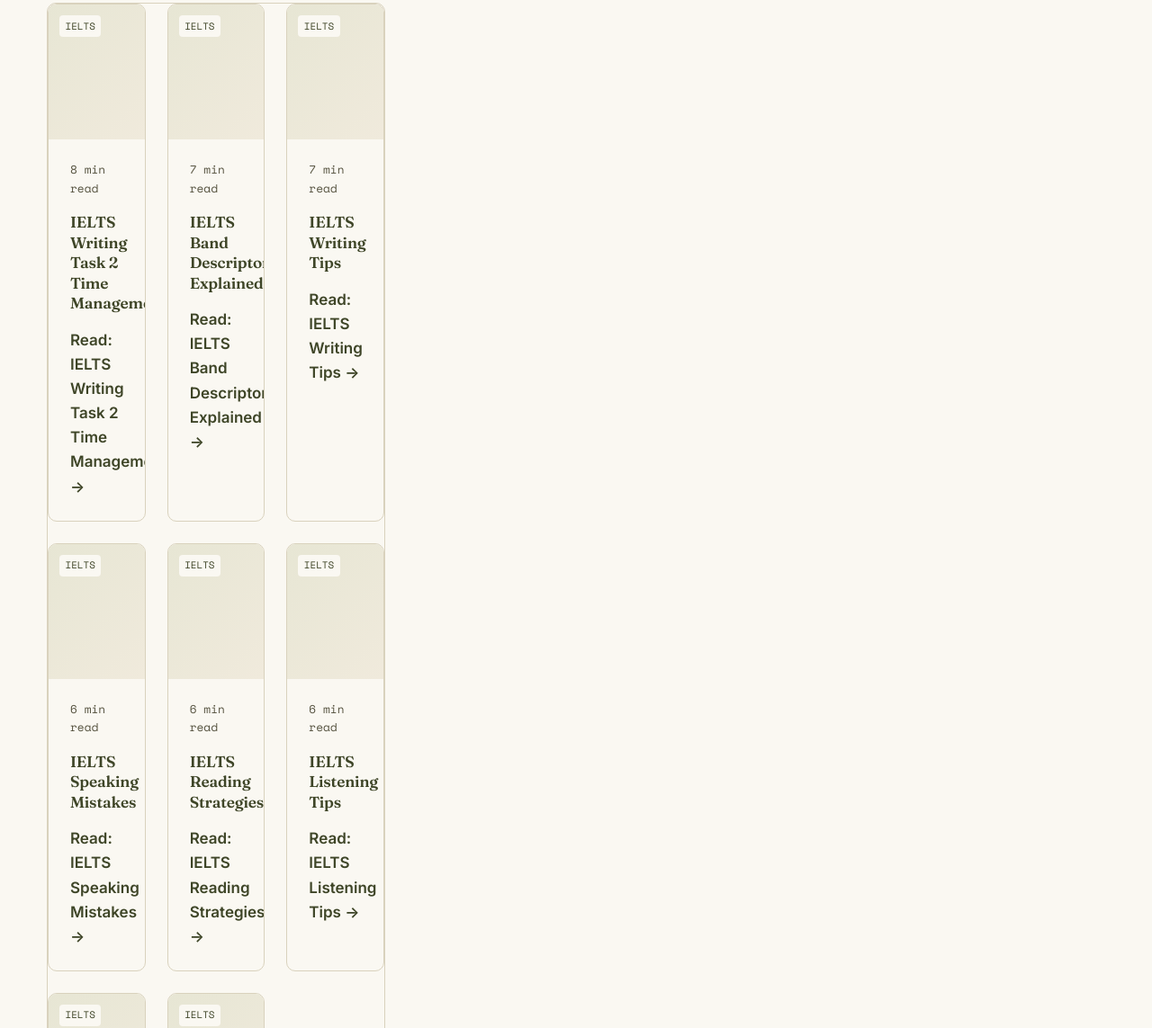
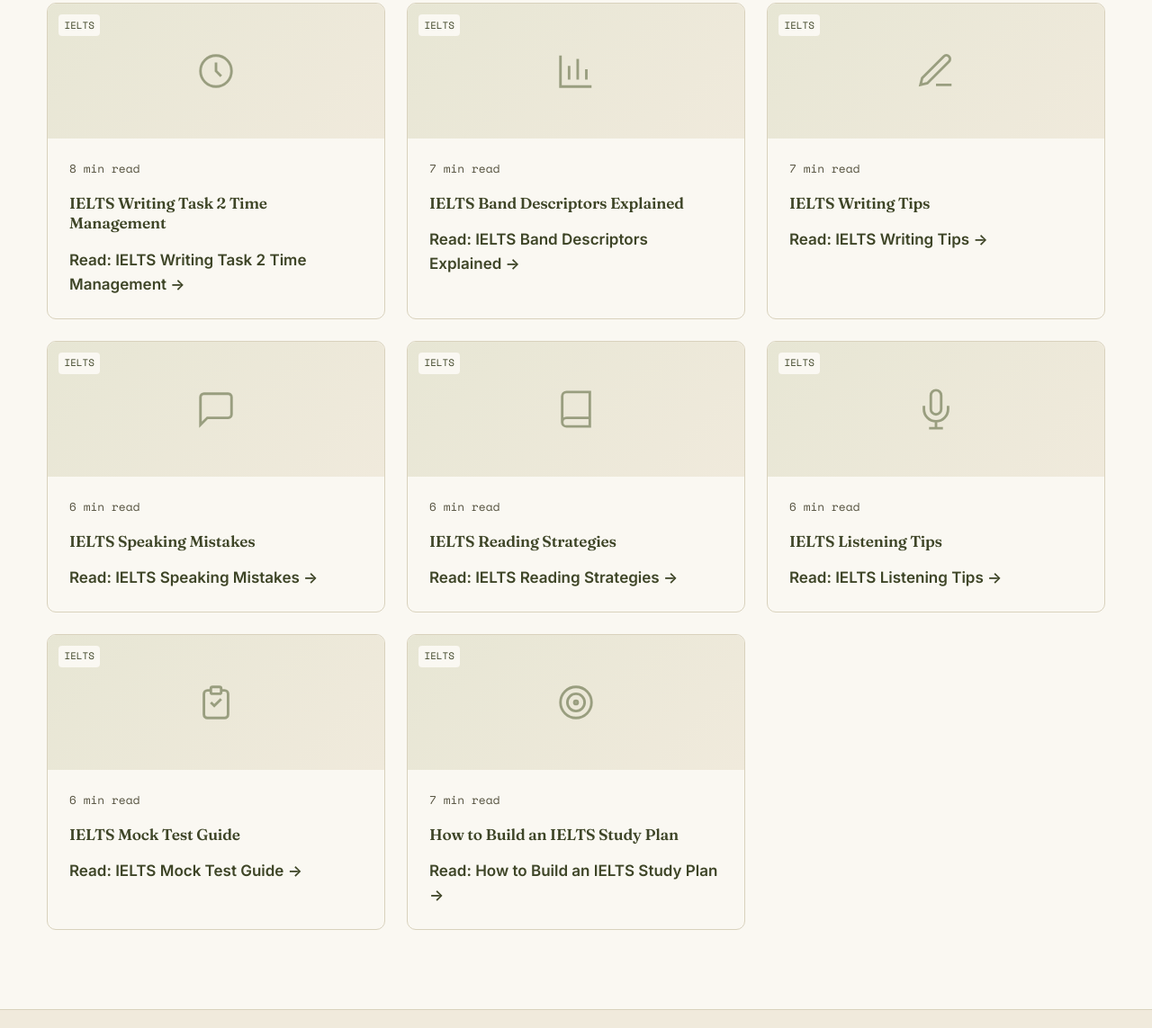
Before and after one commit to bakhtawardurranii-cmd/Eng5, a plain HTML site: page blog.html in a window 1280 px wide. Shown: the part 1657-2800 px from the top of the page at 90% size. Drawn offline with nearby package versions, Linux system fonts and the light colour scheme.

Commit message:
Add files via upload

```diff
--- a/blog.html
+++ b/blog.html
@@ -93,12 +93,12 @@
           <span class="count">Speaking, writing &amp; vocabulary</span>
         </div>
         <div class="blog-grid">
-          <article class="blog-card"><div class="thumb"><span class="cluster-tag">English</span></div><div class="body"><span class="meta">6 min read</span><h3>7 Common English Speaking Mistakes Pakistanis Make</h3><a class="link" href="common-english-speaking-mistakes.html" style="font-weight:600;color:var(--moss-deep);">Read: 7 Common English Speaking Mistakes Pakistanis Make →</a></div></article>
-          <article class="blog-card"><div class="thumb"><span class="cluster-tag">English</span></div><div class="body"><span class="meta">5 min read</span><h3>A Simple Daily English Practice Routine</h3><a class="link" href="daily-english-practice.html" style="font-weight:600;color:var(--moss-deep);">Read: A Simple Daily English Practice Routine →</a></div></article>
-          <article class="blog-card"><div class="thumb"><span class="cluster-tag">English</span></div><div class="body"><span class="meta">6 min read</span><h3>How to Improve English Vocabulary</h3><a class="link" href="improve-english-vocabulary.html" style="font-weight:600;color:var(--moss-deep);">Read: How to Improve English Vocabulary →</a></div></article>
-          <article class="blog-card"><div class="thumb"><span class="cluster-tag">English</span></div><div class="body"><span class="meta">7 min read</span><h3>Grammar Mistakes Pakistanis Commonly Make</h3><a class="link" href="grammar-mistakes-pakistanis-make.html" style="font-weight:600;color:var(--moss-deep);">Read: Grammar Mistakes Pakistanis Commonly Make →</a></div></article>
-          <article class="blog-card"><div class="thumb"><span class="cluster-tag">English</span></div><div class="body"><span class="meta">6 min read</span><h3>English for Job Interviews</h3><a class="link" href="english-for-interviews.html" style="font-weight:600;color:var(--moss-deep);">Read: English for Job Interviews →</a></div></article>
-          <article class="blog-card"><div class="thumb"><span class="cluster-tag">English</span></div><div class="body"><span class="meta">6 min read</span><h3>Business English Tips</h3><a class="link" href="business-english-tips.html" style="font-weight:600;color:var(--moss-deep);">Read: Business English Tips →</a></div></article>
+          <article class="blog-card"><div class="thumb"><div class="topic-icon"><svg viewBox="0 0 24 24" fill="none" stroke="currentColor" stroke-width="1.5"><path d="M21 15a2 2 0 0 1-2 2H7l-4 4V5a2 2 0 0 1 2-2h14a2 2 0 0 1 2 2z"/></svg></div><span class="cluster-tag">English</span></div><div class="body"><span class="meta">6 min read</span><h3>7 Common English Speaking Mistakes Pakistanis Make</h3><a class="link" href="common-english-speaking-mistakes.html" style="font-weight:600;color:var(--moss-deep);">Read: 7 Common English Speaking Mistakes Pakistanis Make →</a></div></article>
+          <article class="blog-card"><div class="thumb"><div class="topic-icon"><svg viewBox="0 0 24 24" fill="none" stroke="currentColor" stroke-width="1.5"><rect x="3" y="4" width="18" height="18" rx="2"/><path d="M16 2v4M8 2v4M3 10h18"/></svg></div><span class="cluster-tag">English</span></div><div class="body"><span class="meta">5 min read</span><h3>A Simple Daily English Practice Routine</h3><a class="link" href="daily-english-practice.html" style="font-weight:600;color:var(--moss-deep);">Read: A Simple Daily English Practice Routine →</a></div></article>
+          <article class="blog-card"><div class="thumb"><div class="topic-icon"><svg viewBox="0 0 24 24" fill="none" stroke="currentColor" stroke-width="1.5"><path d="M4 19.5A2.5 2.5 0 0 1 6.5 17H20M4 4.5A2.5 2.5 0 0 1 6.5 2H20v20H6.5A2.5 2.5 0 0 1 4 19.5z"/></svg></div><span class="cluster-tag">English</span></div><div class="body"><span class="meta">6 min read</span><h3>How to Improve English Vocabulary</h3><a class="link" href="improve-english-vocabulary.html" style="font-weight:600;color:var(--moss-deep);">Read: How to Improve English Vocabulary →</a></div></article>
+          <article class="blog-card"><div class="thumb"><div class="topic-icon"><svg viewBox="0 0 24 24" fill="none" stroke="currentColor" stroke-width="1.5"><path d="M12 20h9M16.5 3.5a2.1 2.1 0 0 1 3 3L7 19l-4 1 1-4z"/></svg></div><span class="cluster-tag">English</span></div><div class="body"><span class="meta">7 min read</span><h3>Grammar Mistakes Pakistanis Commonly Make</h3><a class="link" href="grammar-mistakes-pakistanis-make.html" style="font-weight:600;color:var(--moss-deep);">Read: Grammar Mistakes Pakistanis Commonly Make →</a></div></article>
+          <article class="blog-card"><div class="thumb"><div class="topic-icon"><svg viewBox="0 0 24 24" fill="none" stroke="currentColor" stroke-width="1.5"><rect x="2" y="7" width="20" height="14" rx="2"/><path d="M16 21V5a2 2 0 0 0-2-2h-4a2 2 0 0 0-2 2v16"/></svg></div><span class="cluster-tag">English</span></div><div class="body"><span class="meta">6 min read</span><h3>English for Job Interviews</h3><a class="link" href="english-for-interviews.html" style="font-weight:600;color:var(--moss-deep);">Read: English for Job Interviews →</a></div></article>
+          <article class="blog-card"><div class="thumb"><div class="topic-icon"><svg viewBox="0 0 24 24" fill="none" stroke="currentColor" stroke-width="1.5"><path d="M3 3v18h18M8 17V9m5 8V5m5 12v-6"/></svg></div><span class="cluster-tag">English</span></div><div class="body"><span class="meta">6 min read</span><h3>Business English Tips</h3><a class="link" href="business-english-tips.html" style="font-weight:600;color:var(--moss-deep);">Read: Business English Tips →</a></div></article>
         </div>
         </div>
       </div>
@@ -113,16 +113,14 @@
           <span class="count">Bands, strategy &amp; timing</span>
         </div>
         <div class="blog-grid">
-          <article class="blog-card">
-        <div class="blog-grid">
-          <article class="blog-card"><div class="thumb"><span class="cluster-tag">IELTS</span></div><div class="body"><span class="meta">8 min read</span><h3>IELTS Writing Task 2 Time Management</h3><a class="link" href="ielts-writing-time-management.html" style="font-weight:600;color:var(--moss-deep);">Read: IELTS Writing Task 2 Time Management →</a></div></article>
-          <article class="blog-card"><div class="thumb"><span class="cluster-tag">IELTS</span></div><div class="body"><span class="meta">7 min read</span><h3>IELTS Band Descriptors Explained</h3><a class="link" href="ielts-band-descriptors.html" style="font-weight:600;color:var(--moss-deep);">Read: IELTS Band Descriptors Explained →</a></div></article>
-          <article class="blog-card"><div class="thumb"><span class="cluster-tag">IELTS</span></div><div class="body"><span class="meta">7 min read</span><h3>IELTS Writing Tips</h3><a class="link" href="ielts-writing-tips.html" style="font-weight:600;color:var(--moss-deep);">Read: IELTS Writing Tips →</a></div></article>
-          <article class="blog-card"><div class="thumb"><span class="cluster-tag">IELTS</span></div><div class="body"><span class="meta">6 min read</span><h3>IELTS Speaking Mistakes</h3><a class="link" href="ielts-speaking-mistakes.html" style="font-weight:600;color:var(--moss-deep);">Read: IELTS Speaking Mistakes →</a></div></article>
-          <article class="blog-card"><div class="thumb"><span class="cluster-tag">IELTS</span></div><div class="body"><span class="meta">6 min read</span><h3>IELTS Reading Strategies</h3><a class="link" href="ielts-reading-strategies.html" style="font-weight:600;color:var(--moss-deep);">Read: IELTS Reading Strategies →</a></div></article>
-          <article class="blog-card"><div class="thumb"><span class="cluster-tag">IELTS</span></div><div class="body"><span class="meta">6 min read</span><h3>IELTS Listening Tips</h3><a class="link" href="ielts-listening-tips.html" style="font-weight:600;color:var(--moss-deep);">Read: IELTS Listening Tips →</a></div></article>
-          <article class="blog-card"><div class="thumb"><span class="cluster-tag">IELTS</span></div><div class="body"><span class="meta">6 min read</span><h3>IELTS Mock Test Guide</h3><a class="link" href="ielts-mock-test-guide.html" style="font-weight:600;color:var(--moss-deep);">Read: IELTS Mock Test Guide →</a></div></article>
-          <article class="blog-card"><div class="thumb"><span class="cluster-tag">IELTS</span></div><div class="body"><span class="meta">7 min read</span><h3>How to Build an IELTS Study Plan</h3><a class="link" href="ielts-study-plan.html" style="font-weight:600;color:var(--moss-deep);">Read: How to Build an IELTS Study Plan →</a></div></article>
+          <article class="blog-card"><div class="thumb"><div class="topic-icon"><svg viewBox="0 0 24 24" fill="none" stroke="currentColor" stroke-width="1.5"><circle cx="12" cy="12" r="9"/><path d="M12 7v5l3 3"/></svg></div><span class="cluster-tag">IELTS</span></div><div class="body"><span class="meta">8 min read</span><h3>IELTS Writing Task 2 Time Management</h3><a class="link" href="ielts-writing-time-management.html" style="font-weight:600;color:var(--moss-deep);">Read: IELTS Writing Task 2 Time Management →</a></div></article>
+          <article class="blog-card"><div class="thumb"><div class="topic-icon"><svg viewBox="0 0 24 24" fill="none" stroke="currentColor" stroke-width="1.5"><path d="M3 3v18h18M8 17V9m5 8V5m5 12v-6"/></svg></div><span class="cluster-tag">IELTS</span></div><div class="body"><span class="meta">7 min read</span><h3>IELTS Band Descriptors Explained</h3><a class="link" href="ielts-band-descriptors.html" style="font-weight:600;color:var(--moss-deep);">Read: IELTS Band Descriptors Explained →</a></div></article>
+          <article class="blog-card"><div class="thumb"><div class="topic-icon"><svg viewBox="0 0 24 24" fill="none" stroke="currentColor" stroke-width="1.5"><path d="M12 20h9M16.5 3.5a2.1 2.1 0 0 1 3 3L7 19l-4 1 1-4z"/></svg></div><span class="cluster-tag">IELTS</span></div><div class="body"><span class="meta">7 min read</span><h3>IELTS Writing Tips</h3><a class="link" href="ielts-writing-tips.html" style="font-weight:600;color:var(--moss-deep);">Read: IELTS Writing Tips →</a></div></article>
+          <article class="blog-card"><div class="thumb"><div class="topic-icon"><svg viewBox="0 0 24 24" fill="none" stroke="currentColor" stroke-width="1.5"><path d="M21 15a2 2 0 0 1-2 2H7l-4 4V5a2 2 0 0 1 2-2h14a2 2 0 0 1 2 2z"/></svg></div><span class="cluster-tag">IELTS</span></div><div class="body"><span class="meta">6 min read</span><h3>IELTS Speaking Mistakes</h3><a class="link" href="ielts-speaking-mistakes.html" style="font-weight:600;color:var(--moss-deep);">Read: IELTS Speaking Mistakes →</a></div></article>
+          <article class="blog-card"><div class="thumb"><div class="topic-icon"><svg viewBox="0 0 24 24" fill="none" stroke="currentColor" stroke-width="1.5"><path d="M4 19.5A2.5 2.5 0 0 1 6.5 17H20M4 4.5A2.5 2.5 0 0 1 6.5 2H20v20H6.5A2.5 2.5 0 0 1 4 19.5z"/></svg></div><span class="cluster-tag">IELTS</span></div><div class="body"><span class="meta">6 min read</span><h3>IELTS Reading Strategies</h3><a class="link" href="ielts-reading-strategies.html" style="font-weight:600;color:var(--moss-deep);">Read: IELTS Reading Strategies →</a></div></article>
+          <article class="blog-card"><div class="thumb"><div class="topic-icon"><svg viewBox="0 0 24 24" fill="none" stroke="currentColor" stroke-width="1.5"><path d="M12 1a3 3 0 0 0-3 3v8a3 3 0 0 0 6 0V4a3 3 0 0 0-3-3zM19 10v2a7 7 0 0 1-14 0v-2M12 19v4M8 23h8"/></svg></div><span class="cluster-tag">IELTS</span></div><div class="body"><span class="meta">6 min read</span><h3>IELTS Listening Tips</h3><a class="link" href="ielts-listening-tips.html" style="font-weight:600;color:var(--moss-deep);">Read: IELTS Listening Tips →</a></div></article>
+          <article class="blog-card"><div class="thumb"><div class="topic-icon"><svg viewBox="0 0 24 24" fill="none" stroke="currentColor" stroke-width="1.5"><path d="M9 5H7a2 2 0 0 0-2 2v12a2 2 0 0 0 2 2h10a2 2 0 0 0 2-2V7a2 2 0 0 0-2-2h-2"/><rect x="9" y="3" width="6" height="4" rx="1"/><path d="M9 12l2 2 4-4"/></svg></div><span class="cluster-tag">IELTS</span></div><div class="body"><span class="meta">6 min read</span><h3>IELTS Mock Test Guide</h3><a class="link" href="ielts-mock-test-guide.html" style="font-weight:600;color:var(--moss-deep);">Read: IELTS Mock Test Guide →</a></div></article>
+          <article class="blog-card"><div class="thumb"><div class="topic-icon"><svg viewBox="0 0 24 24" fill="none" stroke="currentColor" stroke-width="1.5"><circle cx="12" cy="12" r="9"/><circle cx="12" cy="12" r="5"/><circle cx="12" cy="12" r="1"/></svg></div><span class="cluster-tag">IELTS</span></div><div class="body"><span class="meta">7 min read</span><h3>How to Build an IELTS Study Plan</h3><a class="link" href="ielts-study-plan.html" style="font-weight:600;color:var(--moss-deep);">Read: How to Build an IELTS Study Plan →</a></div></article>
         </div>
       </div>
     </div>
--- a/styles.css
+++ b/styles.css
@@ -525,6 +525,16 @@
   padding: 0.3em 0.6em;
   border-radius: 4px;
   color: var(--moss-deep);
+  z-index: 2;
+}
+.blog-card .thumb .topic-icon {
+  position: absolute; inset: 0;
+  display: flex; align-items: center; justify-content: center;
+}
+.blog-card .thumb .topic-icon svg {
+  width: 46px; height: 46px;
+  color: var(--moss);
+  opacity: 0.55;
 }
 .blog-card .body { padding: var(--space-3); display: flex; flex-direction: column; gap: var(--space-2); flex: 1; }
 .blog-card h3 { font-size: 1.08rem; }
```
